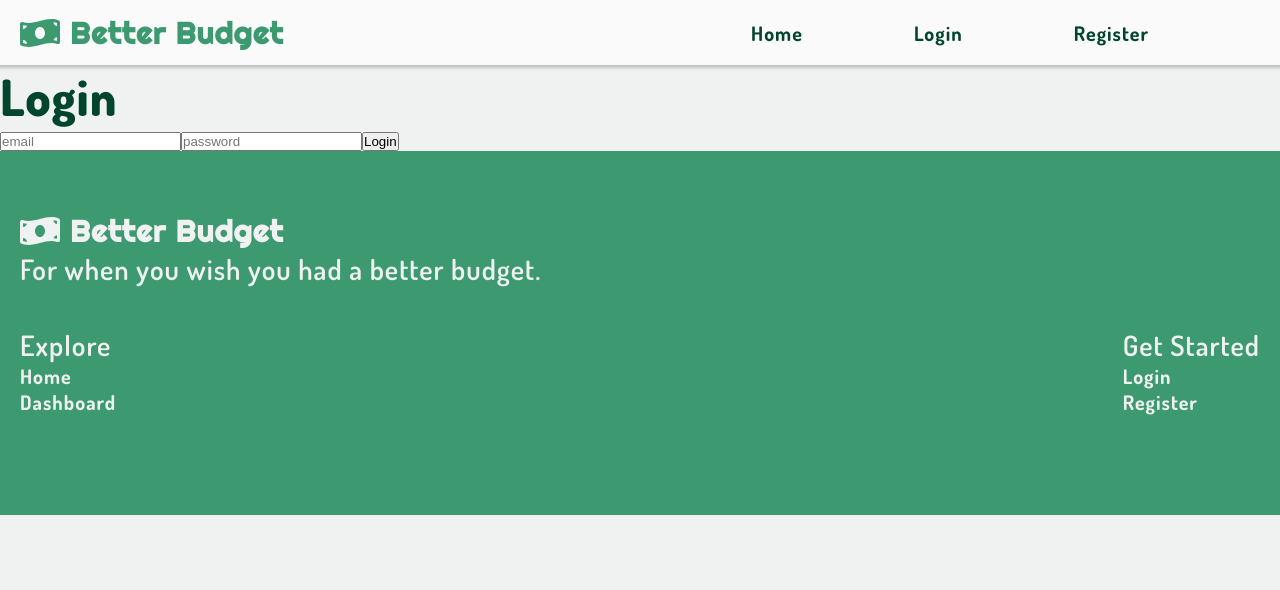
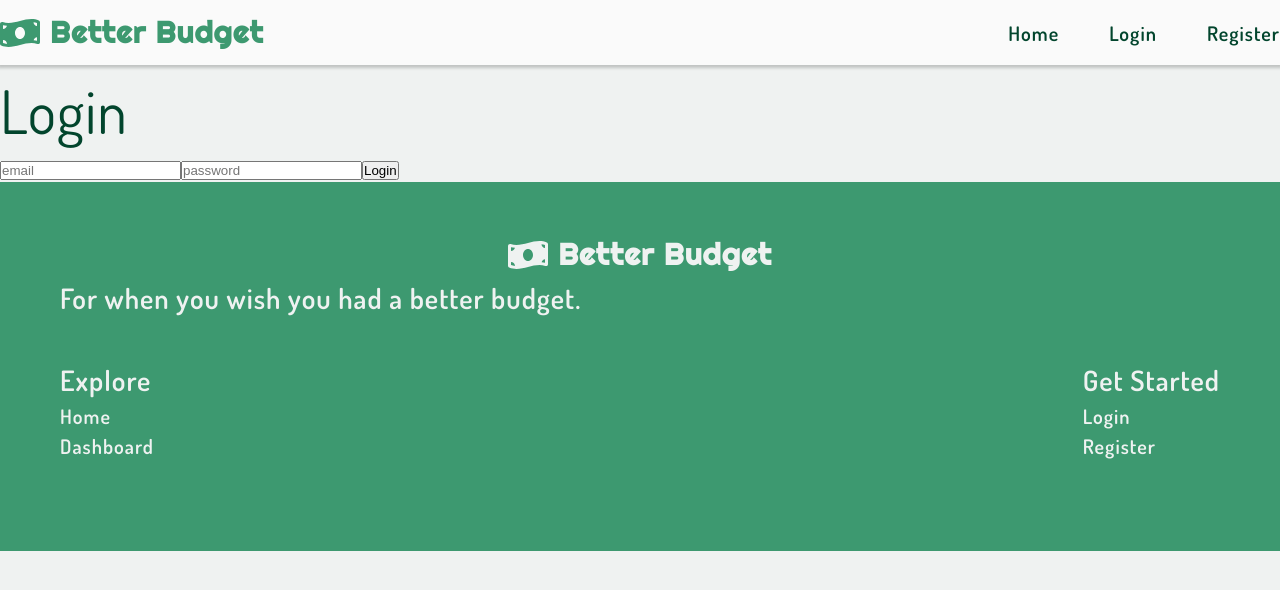
Before and after one commit to JohnSebastian3/better-budget, a React (Create React App) app in the folder client/: page /login in a window 1280 px wide. Shown: the top 590 px of the page. Built offline with nearby package versions, Linux system fonts and the light colour scheme; no server answers; a web font is replaced by a local one.

Commit message:
Update styles

```diff
--- a/client/src/App.css
+++ b/client/src/App.css
@@ -1,20 +1,20 @@
 h1 {
   font-size: 3.8rem;
-  font-weight: 800;
+  font-weight: 500;
 }
 
 h2 {
-  font-size: 2.4rem;
+  font-size: 2.6rem;
   font-weight: 600;
 }
 
 h3 {
-  font-size: 2rem;
+  font-size: 2.2rem;
   font-weight: 600;
 }
 
 p {
-  font-size: 1.8rem;
+  font-size: 2rem;
 }
 
 ul {
@@ -25,8 +25,8 @@ ul {
 a {
   cursor: pointer;
   text-decoration: none;
-  font-size: 1.6rem;
-  font-weight: bold;
+  font-size: 2rem;
+  font-weight: 600;
   letter-spacing: 1px;
 }
 
@@ -35,9 +35,9 @@ a:hover {
 }
 
 .container {
-  max-width: 1480px;
+  max-width: 1200px;
   margin: 0 auto;
-  padding: 20px;
+  padding: 0 20px;
   padding-left: 12px;
   padding-right: 12px;
 }
@@ -45,7 +45,7 @@ a:hover {
 
 @media screen and (min-width: 840px) {
   h1 {
-    font-size: 5rem;
+    font-size: 6rem;
     text-align: start;
   }
 
@@ -75,7 +75,7 @@ a:hover {
 
   .container {
     text-align: start;
-    padding: 20px;
+    padding: 0 20px;
   }
 
 }
--- a/client/src/components/Footer/Footer.module.css
+++ b/client/src/components/Footer/Footer.module.css
@@ -1,7 +1,11 @@
 .footer {
   background-color: #3d9970;
   color: #eff2f1;
-  padding: 40px 0;
+  padding: 50px 0;
+}
+
+.footer__content {
+  text-align: center;
 }
 
 .footer__logo {
@@ -10,6 +14,7 @@
   font-size: 2rem;
   text-align: center;
   display: flex;
+  justify-content: center;
   align-items: center;
   gap: 1rem;
 }
@@ -25,6 +30,12 @@
   justify-content: space-between;
 }
 
+.footer-icons {
+  display: flex;
+  gap: 1rem;
+  justify-content: center;
+}
+
 .footer__links__explore {
   display: flex;
   flex-direction: column;
@@ -32,12 +43,14 @@
 }
 
 .footer__links__explore a,
-.footer__links__get-started a {
+.footer__links__get-started a,
+.footer-icons a {
   color: #eff2f1;
 }
 
 .footer__links__explore a:hover,
-.footer__links__get-started a:hover {
+.footer__links__get-started a:hover,
+.footer-icons a:hover {
   color: #51c591;
 }
 
@@ -48,6 +61,7 @@
 }
 
 @media screen and (min-width: 840px) {
+
   .footer__logo {
     font-size: 3rem;
   }
--- a/client/src/components/NavBar/NavBar/NavBar.module.css
+++ b/client/src/components/NavBar/NavBar/NavBar.module.css
@@ -2,10 +2,18 @@
   background-color: #fafafa;
   height: 65px;
   display: flex;
+  justify-content: center;
+  align-items: center;
+  box-shadow: 0px 1px 3px 2px rgba(0,0,0, 0.2);
+}
+
+.nav-content {
+  display: flex;
+  align-content: center;
   justify-content: space-between;
   align-items: center;
   padding: 20px;
-  box-shadow: 0px 1px 3px 2px rgba(0,0,0, 0.2);
+  width: 1200px;
 }
 
 .nav-container__logo-container {
@@ -29,6 +37,8 @@
   height: 30px;
 }
 
+
+
 @media screen and (min-width: 580px) {
   .logo {
     flex-grow: 0;
@@ -47,4 +57,8 @@
     text-align: start;
   }
 
+  /* .nav-container {
+    height: 70px;
+  } */
+
 }
--- a/client/src/components/NavBar/NavLinks/NavLinks.module.css
+++ b/client/src/components/NavBar/NavLinks/NavLinks.module.css
@@ -31,7 +31,10 @@
     background-color: transparent;
     flex-direction: row;
     border-top: none;
-    justify-content: space-evenly;
+    /* justify-content: space-evenly; */
+    padding: 0;
+    justify-content: flex-end;
+    gap: 5rem;
     height: auto;
     pointer-events: auto;
   }
--- a/client/src/components/UI/Button/Button.module.css
+++ b/client/src/components/UI/Button/Button.module.css
@@ -1,16 +1,16 @@
 .btn {
   border: none;
   border-radius: 6px;
-  padding: 8px 12px;
+  padding: 10px 20px;
   cursor: pointer;
   font-weight: bold;
   color: #777;
-  font-size: 1.25rem;
+  font-size: 1.4rem;
 }
 
 .btn--primary--purple,
 .btn--primary--green {
-  font-size: 1.2rem;
+  font-size: 1.4rem;
   font-weight: 800;
   letter-spacing: 1px;
   color: #EFF2F1;
@@ -23,6 +23,11 @@
 
 .btn--primary--green {
   background-color: #3D9970;
+}
+
+.btn--small {
+  padding: 8px 12px;
+  font-size: 1.25rem;
 }
 
 .btn--primary--purple:hover {
--- a/client/src/components/UI/Modal/Modal.module.css
+++ b/client/src/components/UI/Modal/Modal.module.css
@@ -1,6 +1,6 @@
 .modal {
   width: clamp(50%, 700px, 90%);
-  height: min(80%, 400px);
+  height: min(80%, 325px);
   background-color: #fafafa;
   padding: 1rem 2rem;
   border-radius: 10px;
--- a/client/src/index.css
+++ b/client/src/index.css
@@ -20,6 +20,7 @@ body {
   font-size: 1.8rem;
   background-color: #EFF2F1;
   letter-spacing: 1px;
+  line-height: 1.5;
 }
 
 #root {
--- a/client/src/pages/Dashboard/DashboardBudget/DashboardCategories/DashboardCategories.module.css
+++ b/client/src/pages/Dashboard/DashboardBudget/DashboardCategories/DashboardCategories.module.css
@@ -31,6 +31,7 @@
 
 .form-buttons {
   display: flex;
+  justify-content: flex-end;
   gap: 1rem;
 }
 
--- a/client/src/pages/Dashboard/DashboardBudget/DashboardCategories/DashboardCategory/DashboardCategory.module.css
+++ b/client/src/pages/Dashboard/DashboardBudget/DashboardCategories/DashboardCategory/DashboardCategory.module.css
@@ -1,5 +1,5 @@
 .categories {
-  font-size: 1.5rem;
+  font-size: 1.75rem;
   display: flex;
   flex-direction: column;
   position: relative;
```
